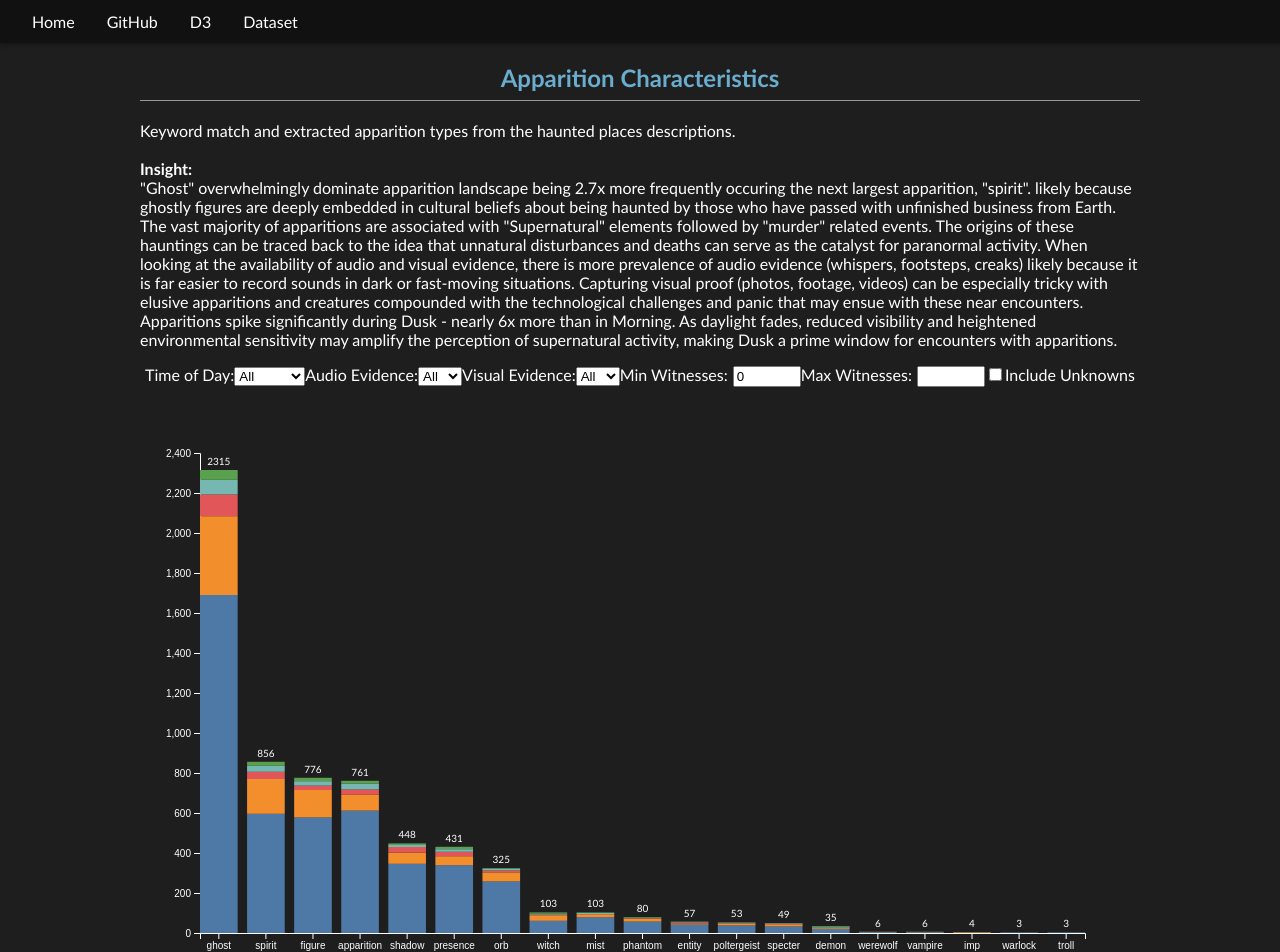
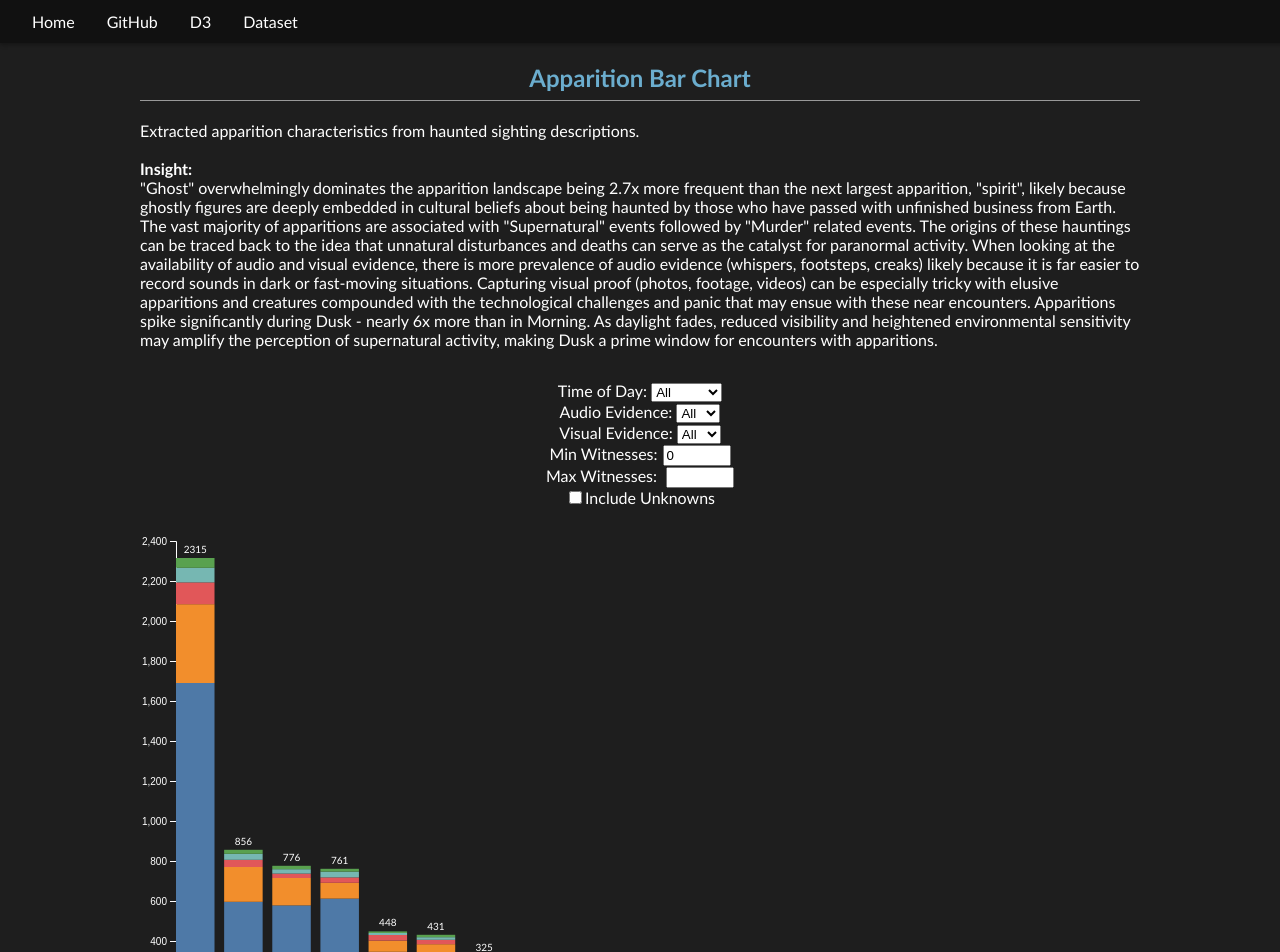
Before and after one commit to DSCI550-Team9-Spring-2025/DSCI550-HW3, a React (Create React App) app in the folder Source/react-ui/: page /apparition in a window 1280 px wide. Shown: the top 952 px of the page. Built offline with nearby package versions, Linux system fonts and the light colour scheme.

Commit message:
Styling & Typos

```diff
--- a/Source/react-ui/src/components/EntityBarChart.js
+++ b/Source/react-ui/src/components/EntityBarChart.js
@@ -78,7 +78,7 @@ const EntityBarChart = () => {
 
   return (
     <div className="barchart-wrapper">
-      <h2>Named Entity Sortable Bar Chart</h2>
+      <h2>Entity Bar Chart</h2>
       <p>
         SpaCy-recognized named-entities across all sighting descriptions.<br/><br/>
         <strong>Insight:</strong><br/>
--- a/Source/react-ui/src/components/apparitionTypes.js
+++ b/Source/react-ui/src/components/apparitionTypes.js
@@ -92,7 +92,7 @@ const ApparitionChart = () => {
     svg.selectAll("*").remove();
 
     const margin = { top: 50, right: 30, bottom: 100, left: 60 };
-    const width = 975 - margin.left - margin.right;
+    const width = 975 - margin.left - margin.right + 20;
     const height = 630 - margin.top - margin.bottom;
 
     setChartWidth(975);
@@ -163,7 +163,7 @@ const ApparitionChart = () => {
       .text(d => d.total);
 
     // Add legend information
-    const legend = svg.append("g").attr("transform", `translate(${margin.left},${height + margin.top + 20})`);
+    const legend = svg.append("g").attr("transform", `translate(${margin.left},${height + margin.top + 25})`);
     eventTypes.forEach((type, i) => {
       const g = legend.append("g").attr("transform", `translate(${i * 100}, 0)`);
       g.append("rect").attr("width", 12).attr("height", 12).attr("fill", colorScale(type));
@@ -177,21 +177,21 @@ const ApparitionChart = () => {
 
   return (
     <div className="apparition-features-wrapper">
-      <h2>Apparition Characteristics</h2>
+      <h2>Apparition Bar Chart</h2>
       <p>
-        Keyword match and extracted apparition types from the haunted places descriptions.<br/><br/>
+        Extracted apparition characteristics from haunted sighting descriptions.<br/><br/>
         <strong>Insight:</strong><br/>
-        "Ghost" overwhelmingly dominate apparition landscape being 2.7x more frequently occuring the next largest apparition, "spirit".  likely because ghostly figures are deeply embedded in cultural beliefs about being haunted by those who have passed with unfinished business from Earth.
-        The vast majority of apparitions are associated with "Supernatural" elements followed by "murder" related events. The origins of these hauntings can be traced back to the idea that unnatural disturbances and deaths can serve as the catalyst for paranormal activity.
+        "Ghost" overwhelmingly dominates the apparition landscape being 2.7x more frequent than the next largest apparition, "spirit", likely because ghostly figures are deeply embedded in cultural beliefs about being haunted by those who have passed with unfinished business from Earth.
+        The vast majority of apparitions are associated with "Supernatural" events followed by "Murder" related events. The origins of these hauntings can be traced back to the idea that unnatural disturbances and deaths can serve as the catalyst for paranormal activity.
         When looking at the availability of audio and visual evidence, there is more prevalence of audio evidence (whispers, footsteps, creaks) likely because it is far easier to record sounds in dark or fast-moving situations. Capturing visual proof (photos, footage, videos) can be especially tricky with elusive apparitions and creatures compounded with the technological challenges and panic that may ensue with these near encounters.
         Apparitions spike significantly during Dusk - nearly 6x more than in Morning. As daylight fades, reduced visibility and heightened environmental sensitivity may amplify the perception of supernatural activity, making Dusk a prime window for encounters with apparitions.
       </p>
       <div
         className="filters"
-        style={{ marginBottom: "1rem", textAlign: "center" }}
+        style={{ textAlign: "center", marginTop: "2rem"}}
       >
         <label>
-          Time of Day:
+          Time of Day: {' '}
           <select
             onChange={(e) => setFilterSettings(prev => ({ ...prev, time_of_day: e.target.value }))}
             value={filterSettings.time_of_day}
@@ -201,10 +201,11 @@ const ApparitionChart = () => {
             <option value="Dusk">Dusk</option>
             <option value="Evening">Evening</option>
           </select>
+          <br/>
         </label>
 
         <label>
-          Audio Evidence:
+          Audio Evidence: {' '}
           <select
             onChange={(e) =>
               setFilterSettings(prev => ({
@@ -218,10 +219,11 @@ const ApparitionChart = () => {
             <option value="true">Yes</option>
             <option value="false">No</option>
           </select>
+          <br/>
         </label>
 
         <label>
-          Visual Evidence:
+          Visual Evidence: {' '}
           <select
             onChange={(e) =>
               setFilterSettings(prev => ({
@@ -235,6 +237,7 @@ const ApparitionChart = () => {
             <option value="true">Yes</option>
             <option value="false">No</option>
           </select>
+          <br/>
         </label>
 
         <label>
@@ -247,10 +250,11 @@ const ApparitionChart = () => {
             }
             style={{ width: "60px", marginLeft: "5px" }}
           />
+          <br/>
         </label>
 
         <label>
-          Max Witnesses:
+          Max Witnesses: {' '}
           <input
             type="number"
             value={filterSettings.witness_max === Infinity ? "" : filterSettings.witness_max}
@@ -262,6 +266,7 @@ const ApparitionChart = () => {
             }
             style={{ width: "60px", marginLeft: "5px" }}
           />
+          <br/>
         </label>
 
         <label>
@@ -278,7 +283,7 @@ const ApparitionChart = () => {
           Include Unknowns
         </label>
       </div>
-      <div style={{ marginBottom: "1rem", textAlign: "center" }}>
+      <div style={{ marginTop: "-1rem", marginLeft: "-1.5rem", textAlign: "center" }}>
         <svg ref={ref} width={chartWidth} height={chartHeight}></svg>
       </div>
     </div>
--- a/Source/react-ui/src/pages/HomePage.js
+++ b/Source/react-ui/src/pages/HomePage.js
@@ -7,7 +7,7 @@ const HomePage = () => {
   const visualizations = [
     { title: 'Word Cloud', path: '/wordcloud', description: 'Visualize frequently used words in haunted sighting descriptions.' },
     { title: 'Spike Map', path: '/spike-map', description: 'Geographic distribution of sightings by city across the US.' },
-    { title: 'Choropleth Map', path: '/choropleth', description: 'Explore state-based metrics and possible correlation with hauntings.' },
+    { title: 'Choropleth Map', path: '/choropleth', description: 'Explore state-based metrics and possible correlations with hauntings.' },
     { title: 'Entity Bar Chart', path: '/entities', description: 'See which named entities (like dates, people, and places) appear most in haunted reports.' },
 		{ title: 'Apparition Bar Chart', path: '/apparition', description: 'See which apparitions (like ghost and orb) appear most with what characteristics.'}
 	];
```
